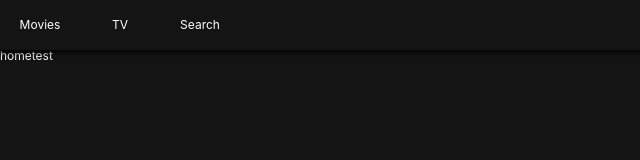
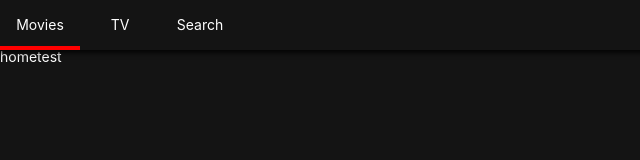
Before and after one commit to jiminyun/jmflix, a React (Create React App) app: page / in a window 1280 px wide. Shown: the top 160 px of the page, without its empty margins (0-640 px from the left). Built offline with nearby package versions, Linux system fonts and the light colour scheme.

Commit message:
location aware header

```diff
--- a/src/Components/App.js
+++ b/src/Components/App.js
@@ -1,15 +1,13 @@
 import React, { Component } from "react";
 import Router from "Components/Router";
-import Header from "Components/Header";
 import GlobalStyle from "Components/GlobalStyles";
 
 class App extends Component {
   render() {
     return (
       <>
+        <Router />
         <GlobalStyle />
-        <Header />
-        <Router />
       </>
     );
   }
--- a/src/Components/GlobalStyles.js
+++ b/src/Components/GlobalStyles.js
@@ -12,7 +12,7 @@
 }
 body{
     font-family:-apple-system, BlinkMacSystemFont, 'Segoe UI', Roboto, Oxygen, Ubuntu, Cantarell, 'Open Sans', 'Helvetica Neue', sans-serif;
-    font-size:12px;
+    font-size:14px;
     background-color:rgba(20, 20, 20, 1);
     color:white;
     padding-top:50px;
--- a/src/Components/Header.js
+++ b/src/Components/Header.js
@@ -1,5 +1,5 @@
 import React from "react";
-import { Link } from "react-router-dom";
+import { Link, withRouter } from "react-router-dom";
 import styled from "styled-components";
 
 const Header = styled.header`
@@ -17,34 +17,38 @@
 
 const List = styled.ul`
   display: flex;
-  align-item: center;
-  justify-content: space-between;
 `;
 
 const Item = styled.li`
   width: 80px;
+  height: 50px;
   text-align: center;
+  border-bottom: 4px solid ${props => (props.current ? "red" : "transparent")};
 `;
 
-const sLink = styled(Link)`
+const Slink = styled(Link)`
   height: 50px;
   display: flex;
   align-items: center;
   justify-content: center;
+  text-decoration: none;
 `;
 
-export default () => (
+export default withRouter(({ location: { pathname } }) => (
   <Header>
+    {
+      //console.log(props)
+    }
     <List>
-      <Item>
-        <sLink to="/">Movies</sLink>
+      <Item current={pathname === "/"}>
+        <Slink to="/">Movies</Slink>
       </Item>
-      <Item>
-        <sLink to="/tv">TV</sLink>
+      <Item current={pathname === "/tv"}>
+        <Slink to="/tv">TV</Slink>
       </Item>
-      <Item>
-        <sLink to="/search">Search</sLink>
+      <Item current={pathname === "/search"}>
+        <Slink to="/search">Search</Slink>
       </Item>
     </List>
   </Header>
-);
+));
--- a/src/Components/Router.js
+++ b/src/Components/Router.js
@@ -1,13 +1,19 @@
 import React from "react";
-import { BrowserRouter as Router, Route, Redirect, Switch } from "react-router-dom";
+import {
+  BrowserRouter as Router,
+  Route,
+  Redirect,
+  Switch
+} from "react-router-dom";
 import Home from "Routes/Home";
 import TV from "Routes/TV";
 import Search from "Routes/Search";
-
+import Header from "Components/Header";
 
 export default () => (
   <Router>
     <>
+      <Header />
       <Switch>
         <Route path="/" exact component={Home} />
         <Route path="/tv" exact component={TV} />
```
Lines whose indentation alone changed are shown as unchanged.
